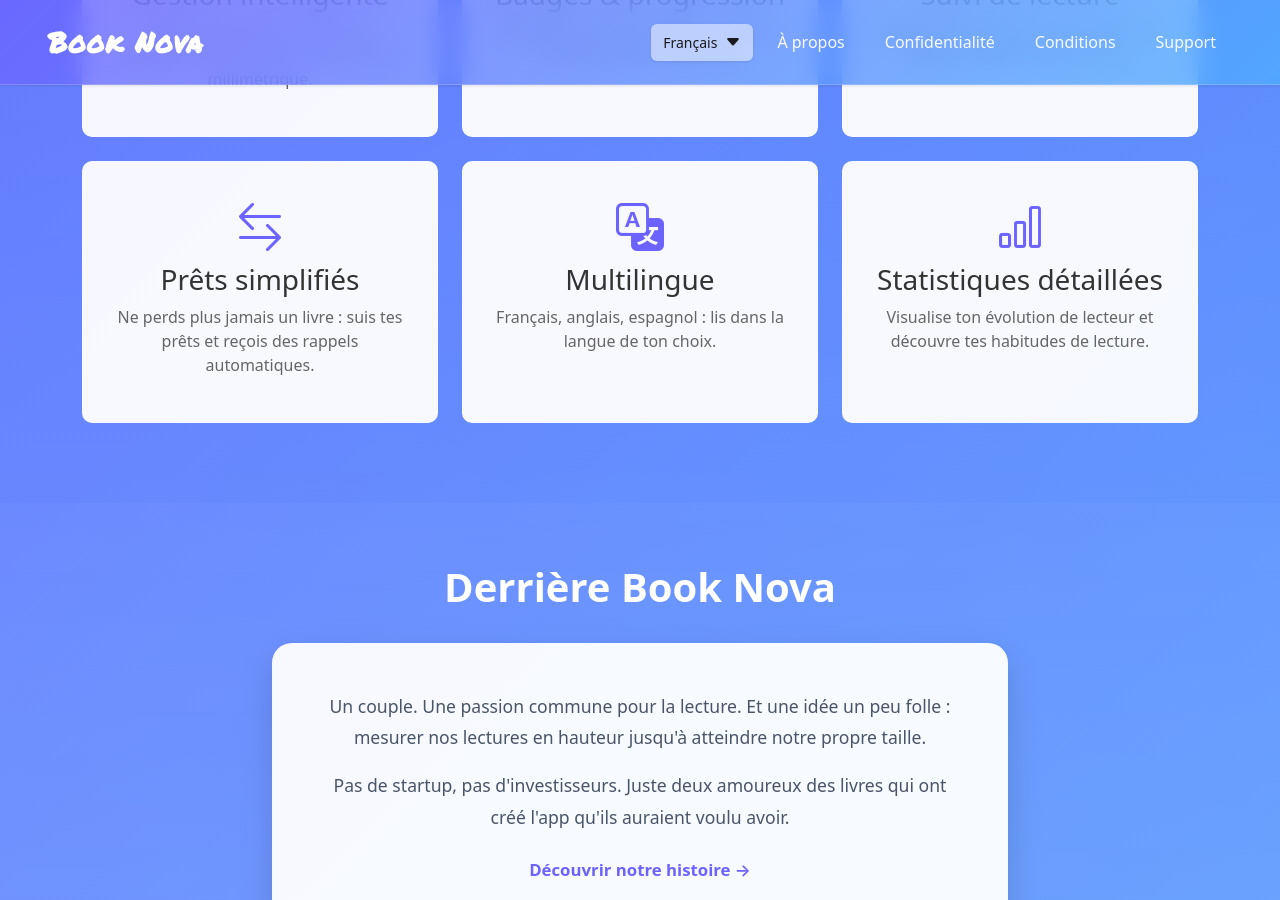
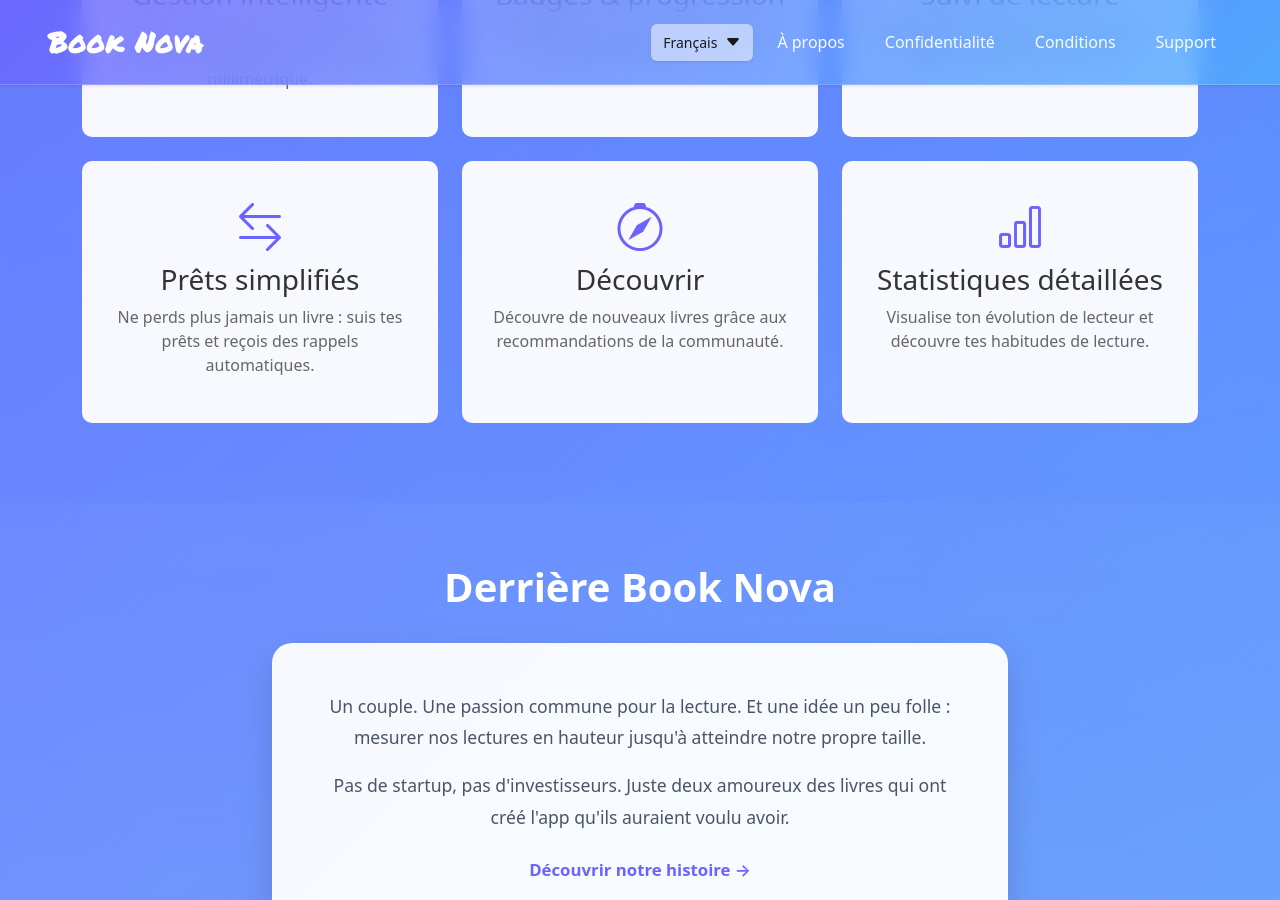
Before and after one commit to Anarres4/book-nova, a Jekyll site: the page built from index.html, in a window 1280 px wide and 900 px high, scrolled down 1774 px. Built offline with Jekyll 4.4.1, drawn with Linux system fonts in a browser that asks for light colours.

```diff
--- a/index.html
+++ b/index.html
@@ -127,9 +127,9 @@
 
             <div class="col-md-4">
                 <div class="feature-card">
-                    <i class="bi bi-translate feature-icon"></i>
-                    <h3 data-i18n="features.languages.title">🌍 Multilingue</h3>
-                    <p data-i18n="features.languages.description">Français, anglais, espagnol : lis dans la langue de ton choix.</p>
+                    <i class="bi bi-compass feature-icon"></i>
+                    <h3 data-i18n="features.discover.title">🔍 Découvrir</h3>
+                    <p data-i18n="features.discover.description">Découvre de nouveaux livres grâce aux recommandations de la communauté.</p>
                 </div>
             </div>
 
--- a/sitemap-page.html
+++ b/sitemap-page.html
@@ -38,7 +38,7 @@
                         <li><strong>Badges & progression</strong> - Défis pour encourager la lecture</li>
                         <li><strong>Suivi de lecture</strong> - Suivez votre progression page par page</li>
                         <li><strong>Prêts simplifiés</strong> - Gérez vos livres prêtés</li>
-                        <li><strong>Multilingue</strong> - Disponible en français, anglais et espagnol</li>
+                        <li><strong>Découvrir</strong> - Recommandations de la communauté et livre mystère</li>
                         <li><strong>Statistiques détaillées</strong> - Visualisez vos habitudes de lecture</li>
                     </ul>
                 </div>
```
Also changed, not shown: _data/translations.yml (+9 -9 lines).
